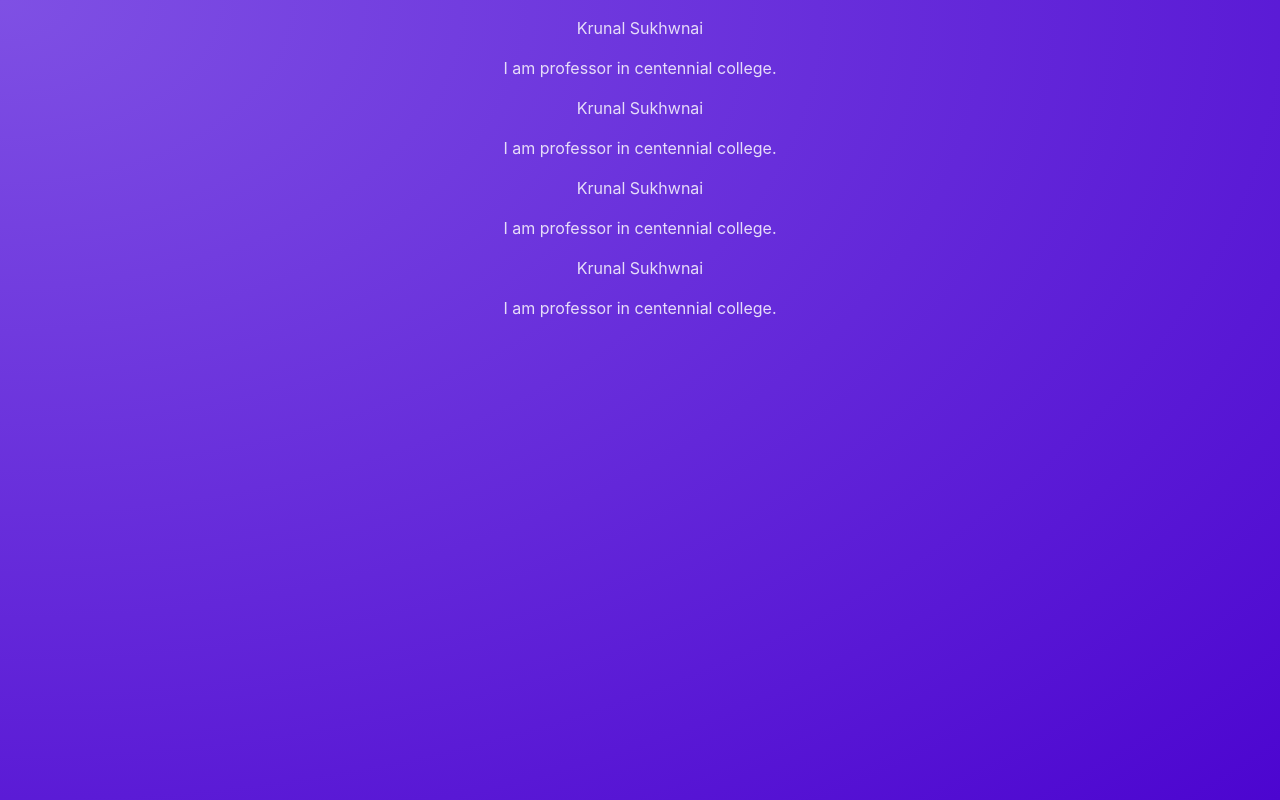
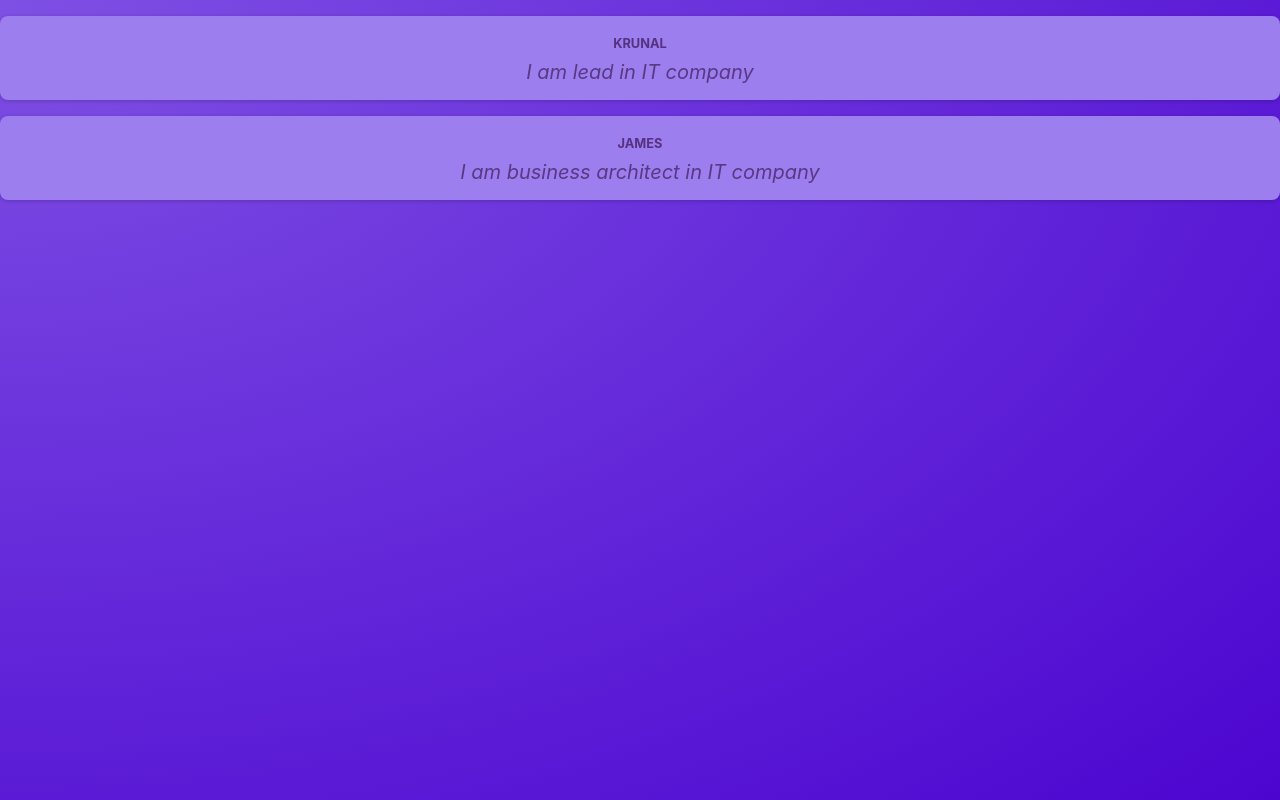
Before and after one commit to krunalsukhwani/post-app, a React (Vite) app: page / in a window 1280 px wide. Built offline with nearby package versions, Linux system fonts and the light colour scheme.

Commit message:
Props & CSS

```diff
--- a/src/App.jsx
+++ b/src/App.jsx
@@ -3,10 +3,8 @@
 function App() {
   return (
     <main>
-      <Post />
-      <Post />
-      <Post />
-      <Post />
+      <Post author="Krunal" body="I am lead in IT company"/>
+      <Post author="James" body="I am business architect in IT company"/>
     </main>
   );
 }
--- a/src/components/Post.jsx
+++ b/src/components/Post.jsx
@@ -1,12 +1,11 @@
-const names = ['Krunal Sukhwnai', 'James Lee' ]
+import classes from './Post.module.css';
 
-function Post(){
-    const chosenName = Math.random() > 0.5 ? names[0] : names[1];
+function Post(props){
 
     return (
-        <div>
-            <p>{chosenName}</p>
-            <p>I am professor in centennial college.</p>
+        <div className={classes.post}>
+            <p className={classes.author}>{props.author}</p>
+            <p className={classes.text}>{props.body}</p>
         </div>
     );
 }
--- /dev/null
+++ b/src/components/Post.module.css
@@ -0,0 +1,35 @@
+.post {
+    margin: 1rem 0;
+    padding: 1rem;
+    background-color: #9c7eee;
+    border-radius: 8px;
+    box-shadow: 0 1px 4px rgba(0, 0, 0, 0.2);
+    animation: animate-in 1s ease-out forwards;
+  }
+
+.author {
+    font-size: 0.8rem;
+    font-weight: bold;
+    color: #543280;
+    margin: 0;
+    text-transform: uppercase;
+  }
+
+.text {
+    white-space: pre-wrap;
+    font-size: 1.25rem;
+    margin: 0.25rem 0 0 0;
+    color: #593884;
+    font-style: italic;
+  }
+
+@keyframes animate-in {
+    from {
+      opacity: 0;
+      transform: translateY(1rem);
+    }
+    to {
+      opacity: 1;
+      transform: translateY(0);
+    }
+  }
```
